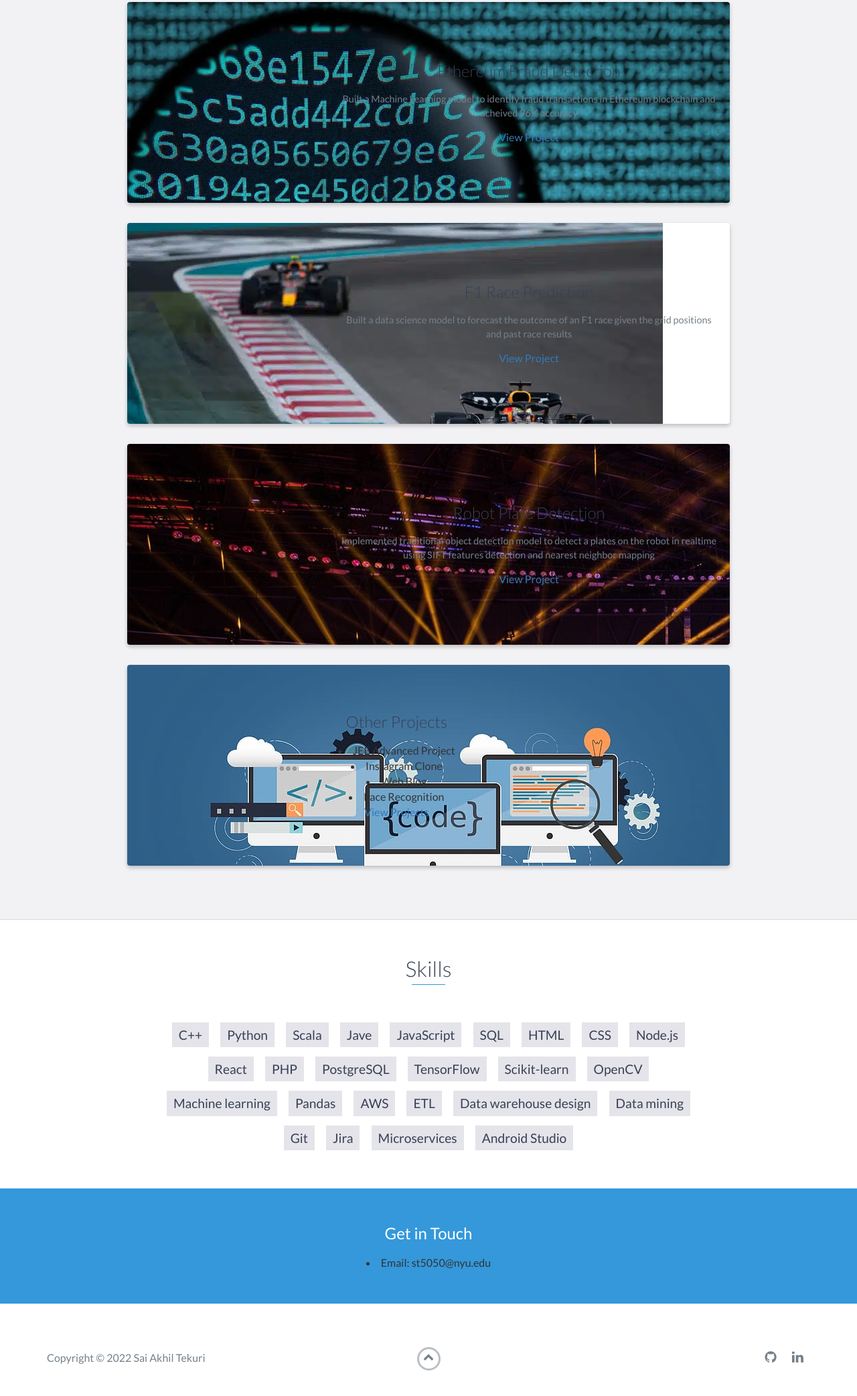
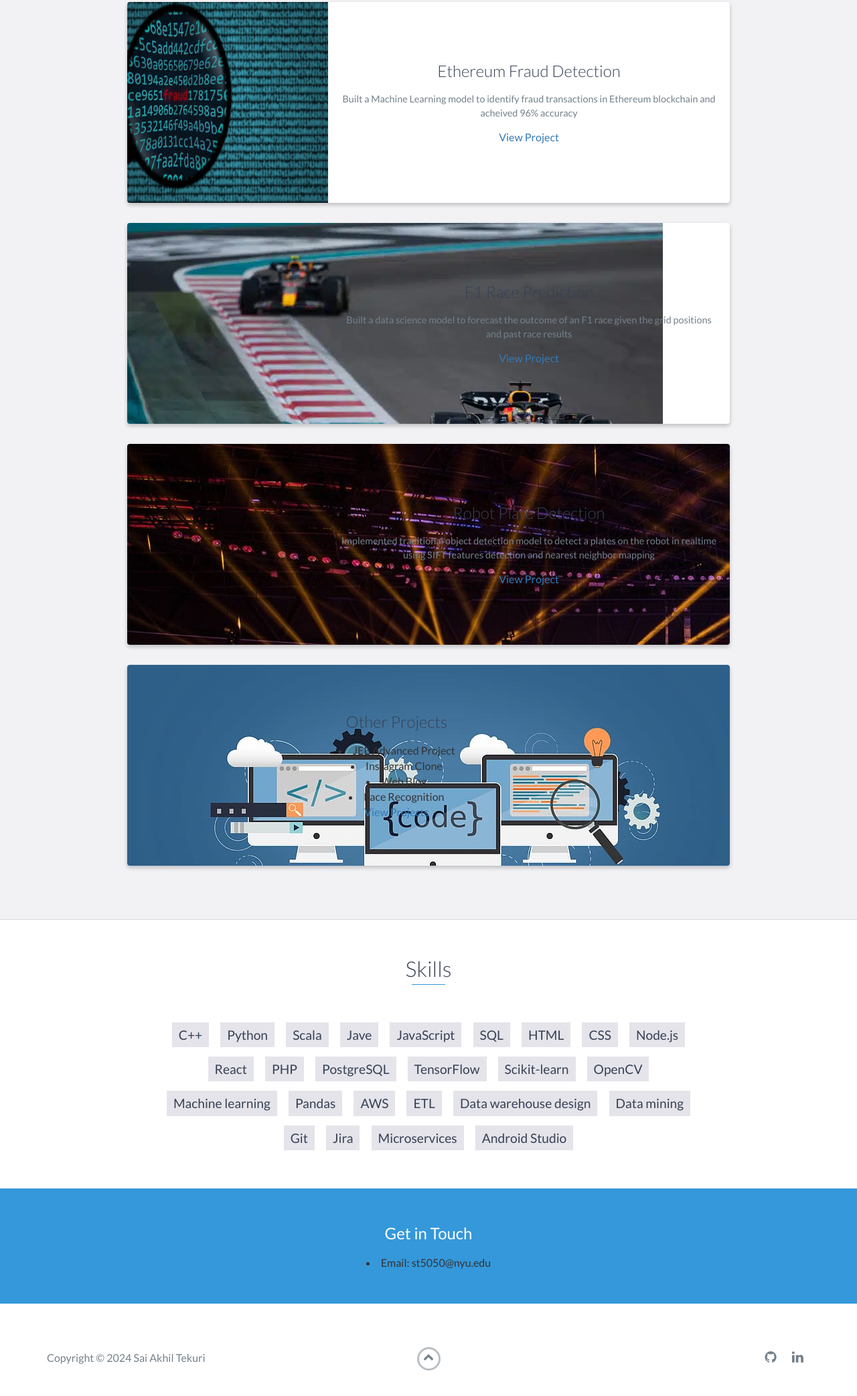
Before and after one commit to TekuriSaiAkhil/portfolio, a website: page index.html in a window 1280 px wide. Shown: the part 2931-5016 px from the top of the page at 67% size. Drawn offline with nearby package versions, Linux system fonts and the light colour scheme.

Commit message:
new info

```diff
--- a/index.html
+++ b/index.html
@@ -162,7 +162,7 @@
             <div class="row">
                 <div class="project shadow-large">
                     <div class="project-image">
-                        <img src="images/fraud-detection.webp" />
+                        <img src="images/fraud-detection.webp" width="300" height="300"/>
                     </div>
                     <!-- End .project-image -->
                     <div class="project-info">
@@ -281,7 +281,7 @@
             <div class="row">
                 <div class="col-sm-5 copyright">
                     <p>
-                        Copyright &copy; <span id="current-year">2022</span> Sai Akhil Tekuri
+                        Copyright &copy; <span id="current-year">2024</span> Sai Akhil Tekuri
                     </p>
                 </div>
                 <div class="col-sm-2 top">
```
